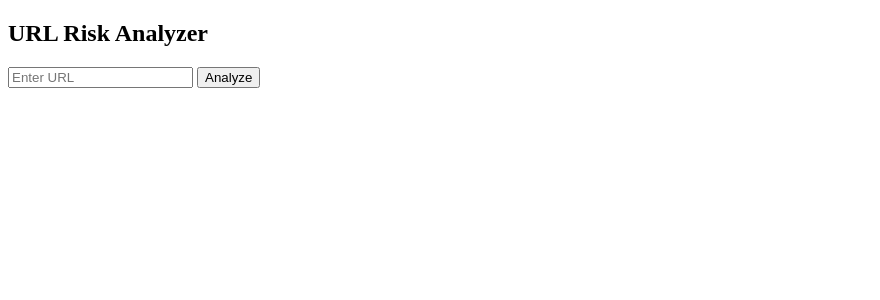
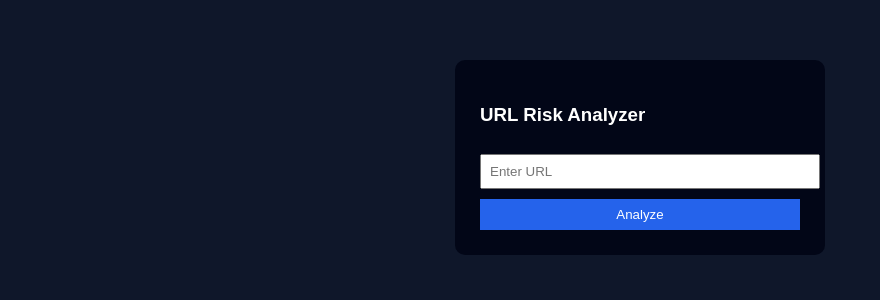
Before and after one commit to devendragovindamarathi25cy-sketch/url-risk-analyzer, a Flask app: page / in a window 1280 px wide. Shown: the top 300 px of the page, without its empty margins (0-880 px from the left). Run offline with Flask 3, Linux system fonts and the light colour scheme.

Commit message:
Enhance URL Risk Analyzer layout and functionality

```diff
--- a/templates/index.html
+++ b/templates/index.html
@@ -2,29 +2,69 @@
 <html>
 <head>
     <title>URL Risk Analyzer</title>
+    <style>
+        body {
+            font-family: Arial;
+            background: #0f172a;
+            color: white;
+            display: flex;
+            justify-content: center;
+            margin-top: 60px;
+        }
+        .box {
+            background: #020617;
+            padding: 25px;
+            width: 320px;
+            border-radius: 10px;
+        }
+        input, button {
+            width: 100%;
+            padding: 8px;
+            margin-top: 10px;
+        }
+        button {
+            background: #2563eb;
+            color: white;
+            border: none;
+            cursor: pointer;
+        }
+        .result {
+            margin-top: 15px;
+            background: #020617;
+            padding: 10px;
+            border-radius: 6px;
+        }
+        ul { padding-left: 18px; }
+    </style>
 </head>
 <body>
 
-<h2>URL Risk Analyzer</h2>
+<div class="box">
+    <h3>URL Risk Analyzer</h3>
 
     <form method="POST">
-    <input type="text" name="url" placeholder="Enter URL" required>
+        <input type="text" name="url" placeholder="Enter URL" value="{{ url }}" required>
         <button type="submit">Analyze</button>
     </form>
 
-{% if risk %}
-<hr>
-<p><strong>Risk Level:</strong> {{ risk }}</p>
-<p><strong>Score:</strong> {{ score }}</p>
+    {% if result %}
+    <div class="result">
+        <p><b>Risk Level:</b> {{ result }}</p>
+        <p><b>Score:</b> {{ score }}</p>
 
         {% if reasons %}
+        <p><b>Reasons:</b></p>
         <ul>
             {% for r in reasons %}
             <li>{{ r }}</li>
             {% endfor %}
         </ul>
+        {% else %}
+        <p>No suspicious patterns found.</p>
         {% endif %}
+    </div>
     {% endif %}
+</div>
 
 </body>
 </html>
```
Lines whose indentation alone changed are shown as unchanged.
